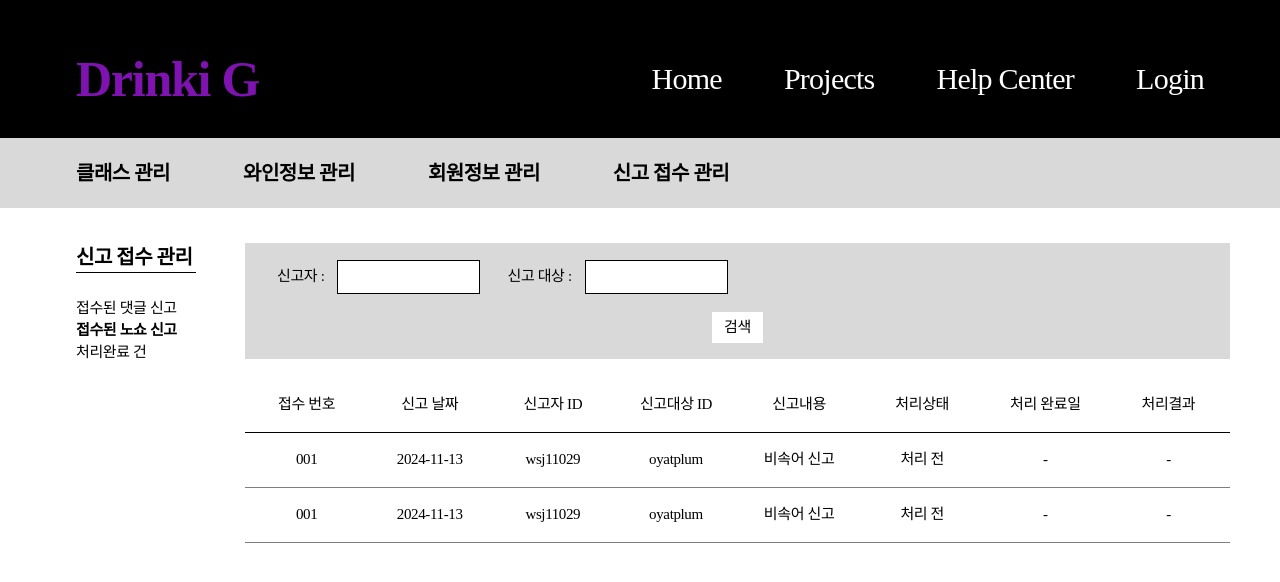
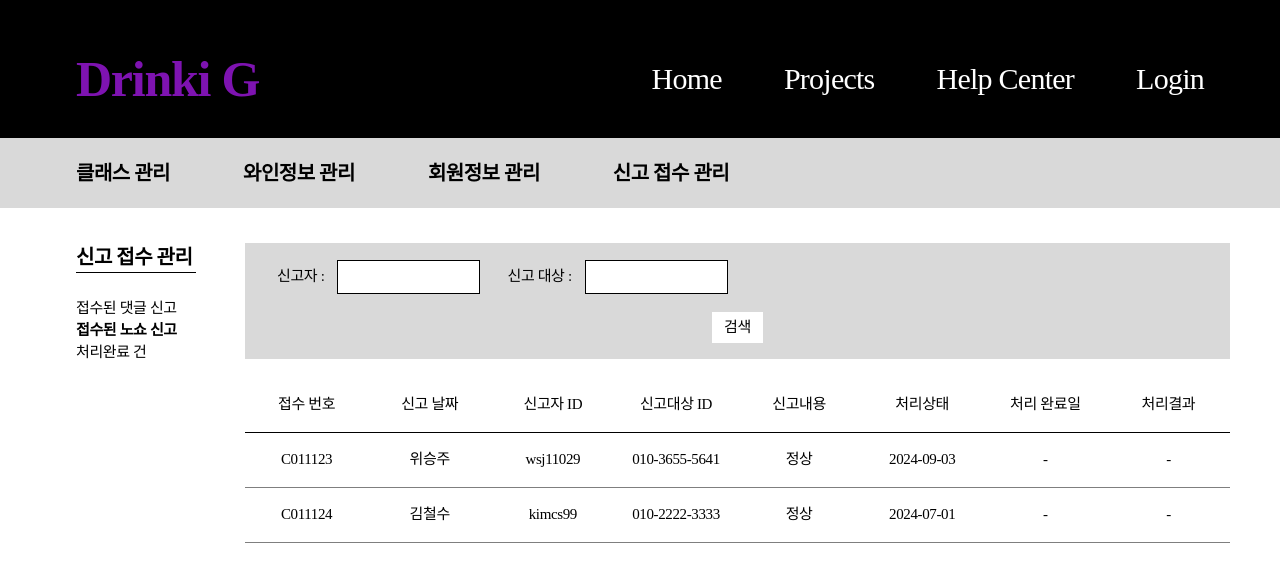
Before and after one commit to Drink-Easy/DE-admin, a React (Vite) app: page /report/noshow in a window 1280 px wide. Shown: the top 582 px of the page. Built offline with nearby package versions, Linux system fonts and the light colour scheme.

Commit message:
[feat] 신고 접수 데이터 타입 변경 #7

```diff
--- a/src/pages/class/ClassMemberPage.tsx
+++ b/src/pages/class/ClassMemberPage.tsx
@@ -1,6 +1,5 @@
 import styled from "styled-components";
 import Header from "../../components/common/Header";
-import Footer from "../../components/common/Footer";
 import DetailHeader from "../../components/common/DetailHeader";
 import SideBar from "../../components/common/SideBar";
 
--- a/src/pages/class/ClassPage.tsx
+++ b/src/pages/class/ClassPage.tsx
@@ -1,6 +1,5 @@
 import styled from "styled-components";
 import Header from "../../components/common/Header";
-import Footer from "../../components/common/Footer";
 import DetailHeader from "../../components/common/DetailHeader";
 import SideBar from "../../components/common/SideBar";
 
--- a/src/pages/report/CompletedReportPage.tsx
+++ b/src/pages/report/CompletedReportPage.tsx
@@ -1,10 +1,10 @@
 import styled from "styled-components";
 import Header from "../../components/common/Header";
-import Footer from "../../components/common/Footer";
 import DetailHeader from "../../components/common/DetailHeader";
 import SideBar from "../../components/common/SideBar";
 import SearchBox from "../../components/common/SearchBox";
 import Table from "../../components/common/Table";
+import { User } from "../../interface/interface";
 
 export default function CompletedReportPage() {
   const columns = [
@@ -17,27 +17,27 @@ export default function CompletedReportPage() {
     "처리 완료일",
     "처리결과",
   ];
-  const data = [
-    [
-      "001",
-      "2024-11-13",
-      "wsj11029",
-      "oyatplum",
-      "비속어 신고",
-      "처리 전",
-      "-",
-      "-",
-    ],
-    [
-      "001",
-      "2024-11-13",
-      "wsj11029",
-      "oyatplum",
-      "비속어 신고",
-      "처리 전",
-      "-",
-      "-",
-    ],
+  const data: User[] = [
+    {
+      id: "C011123",
+      name: "위승주",
+      userId: "wsj11029",
+      phone: "010-3655-5641",
+      status: "정상",
+      joinDate: "2024-09-03",
+      banEndDate: "-",
+      action: "-",
+    },
+    {
+      id: "C011124",
+      name: "김철수",
+      userId: "kimcs99",
+      phone: "010-2222-3333",
+      status: "정상",
+      joinDate: "2024-07-01",
+      banEndDate: "-",
+      action: "-",
+    },
   ];
 
   return (
--- a/src/pages/report/NoshowReportPage.tsx
+++ b/src/pages/report/NoshowReportPage.tsx
@@ -1,10 +1,10 @@
 import styled from "styled-components";
 import Header from "../../components/common/Header";
-import Footer from "../../components/common/Footer";
 import DetailHeader from "../../components/common/DetailHeader";
 import SideBar from "../../components/common/SideBar";
 import SearchBox from "../../components/common/SearchBox";
 import Table from "../../components/common/Table";
+import { User } from "../../interface/interface";
 
 export default function NoshowReportPage() {
   const columns = [
@@ -17,27 +17,27 @@ export default function NoshowReportPage() {
     "처리 완료일",
     "처리결과",
   ];
-  const data = [
-    [
-      "001",
-      "2024-11-13",
-      "wsj11029",
-      "oyatplum",
-      "비속어 신고",
-      "처리 전",
-      "-",
-      "-",
-    ],
-    [
-      "001",
-      "2024-11-13",
-      "wsj11029",
-      "oyatplum",
-      "비속어 신고",
-      "처리 전",
-      "-",
-      "-",
-    ],
+  const data: User[] = [
+    {
+      id: "C011123",
+      name: "위승주",
+      userId: "wsj11029",
+      phone: "010-3655-5641",
+      status: "정상",
+      joinDate: "2024-09-03",
+      banEndDate: "-",
+      action: "-",
+    },
+    {
+      id: "C011124",
+      name: "김철수",
+      userId: "kimcs99",
+      phone: "010-2222-3333",
+      status: "정상",
+      joinDate: "2024-07-01",
+      banEndDate: "-",
+      action: "-",
+    },
   ];
 
   return (
--- a/src/pages/report/ReportPage.tsx
+++ b/src/pages/report/ReportPage.tsx
@@ -1,10 +1,10 @@
 import styled from "styled-components";
 import Header from "../../components/common/Header";
-import Footer from "../../components/common/Footer";
 import DetailHeader from "../../components/common/DetailHeader";
 import SideBar from "../../components/common/SideBar";
 import SearchBox from "../../components/common/SearchBox";
 import Table from "../../components/common/Table";
+import { User } from "../../interface/interface";
 
 export default function ReportPage() {
   const columns = [
@@ -17,27 +17,27 @@ export default function ReportPage() {
     "처리 완료일",
     "처리결과",
   ];
-  const data = [
-    [
-      "001",
-      "2024-11-13",
-      "wsj11029",
-      "oyatplum",
-      "비속어 신고",
-      "처리 전",
-      "-",
-      "-",
-    ],
-    [
-      "001",
-      "2024-11-13",
-      "wsj11029",
-      "oyatplum",
-      "비속어 신고",
-      "처리 전",
-      "-",
-      "-",
-    ],
+  const data: User[] = [
+    {
+      id: "C011123",
+      name: "위승주",
+      userId: "wsj11029",
+      phone: "010-3655-5641",
+      status: "정상",
+      joinDate: "2024-09-03",
+      banEndDate: "-",
+      action: "-",
+    },
+    {
+      id: "C011124",
+      name: "김철수",
+      userId: "kimcs99",
+      phone: "010-2222-3333",
+      status: "정상",
+      joinDate: "2024-07-01",
+      banEndDate: "-",
+      action: "-",
+    },
   ];
 
   return (
```
